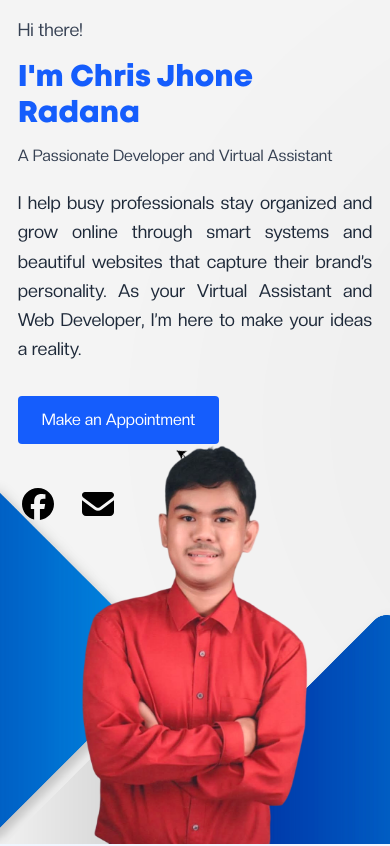
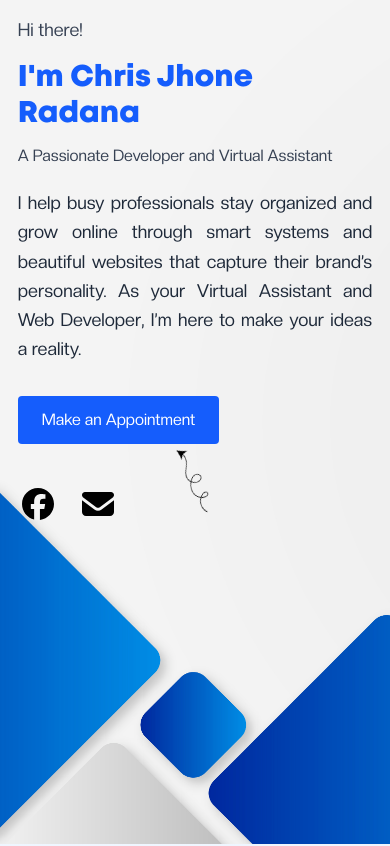
Before and after one commit to Chrisjhone09/Portfolio, an Angular app in the folder webPortfolio/: page / in a window 390 px wide. Shown: the top 846 px of the page. Built offline with nearby package versions, Linux system fonts and the light colour scheme.

Commit message:
updateporfolio

```diff
--- a/webPortfolio/src/app/app.component.html
+++ b/webPortfolio/src/app/app.component.html
@@ -46,7 +46,6 @@
 
 
 <div class="relative">
-  <img src="me.png" alt="" class="picture-me lg:hidden">
   <div
     class="relative h-[100vh] flex flex-col  lg:justify-center items-center lg:flex-row-reverse gap-6 animated-container overflow-hidden">
     <!-- Background covering full viewport -->
```
